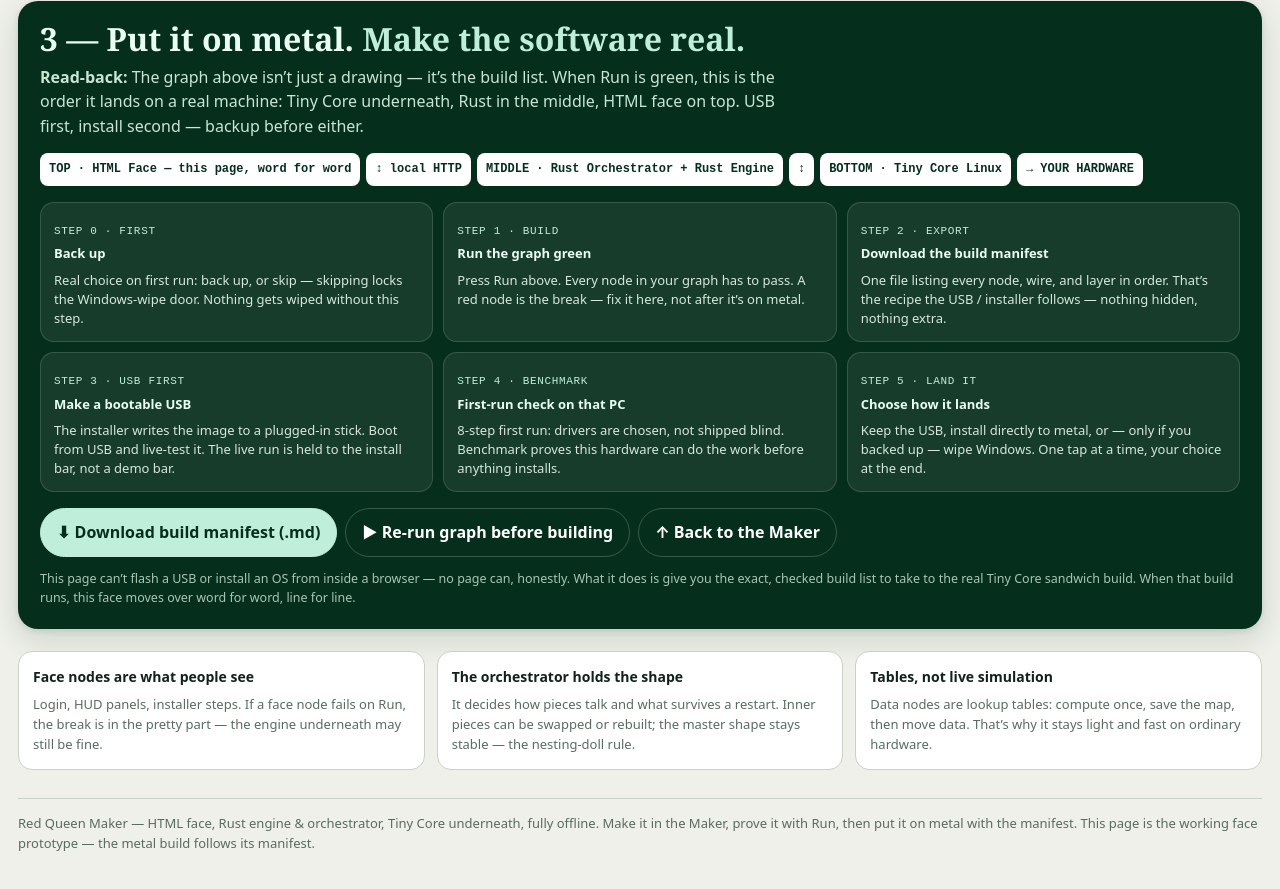
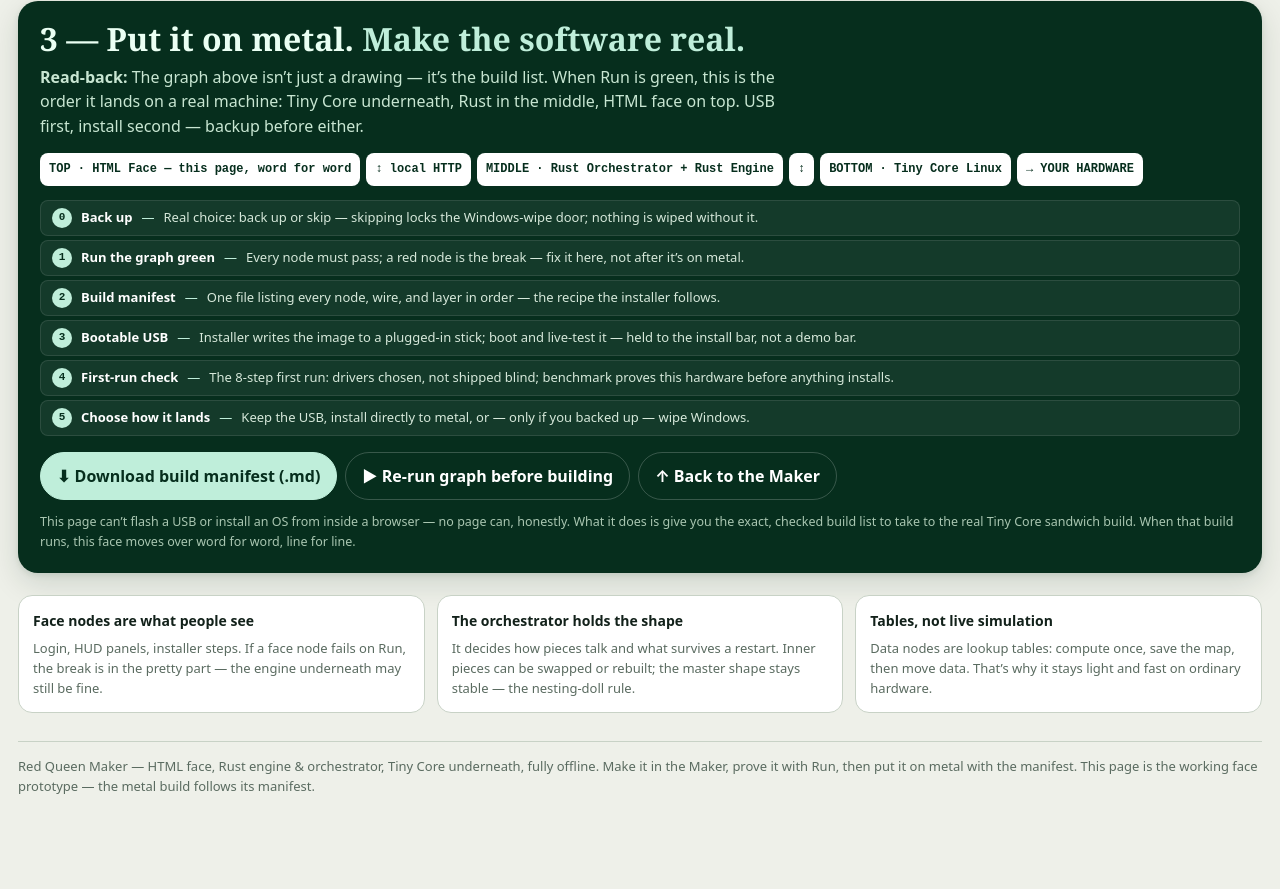
Before and after one commit to Scarlet1987/scarlet1987.github.io, a plain HTML site: page node-workspace.html in a window 1280 px wide. Shown: the part 2134-3023 px from the top of the page. After the commit the page ends 2995 px from the top, so only its background shows below. Drawn offline with Linux system fonts and the light colour scheme.

Commit message:
Emerald Node: tighten section 3 to six slim one-line step rows
The Put-it-on-metal steps are now six slim one-line rows instead of
six large cards. FAQ cleanup from the previous commit stays.
Same HTML as the on-metal copy at ~/node-workspace.html.

```diff
--- a/node-workspace.html
+++ b/node-workspace.html
@@ -139,12 +139,12 @@ body.ws-focus .canvas.tall{height:calc(100dvh - 210px)!important}
 .metal h2{font-family:Georgia,serif;font-size:32px;line-height:1;margin:0}
 .metal h2 em{color:var(--mint);font-style:normal}
 .metal p.lead{color:#c8e6d2;max-width:760px;margin:10px 0 0}
-.metal-steps{display:grid;grid-template-columns:repeat(3,1fr);gap:10px;margin-top:16px}
-@media(max-width:860px){.metal-steps{grid-template-columns:1fr 1fr}}
-@media(max-width:560px){.metal-steps{grid-template-columns:1fr}}
-.metal-step{background:rgba(255,255,255,.07);border:1px solid rgba(255,255,255,.14);border-radius:14px;padding:13px}
-.metal-step b{font-size:13px}.metal-step span{font-family:ui-monospace,monospace;font-size:11px;color:var(--mint);text-transform:uppercase;letter-spacing:.06em}
-.metal-step p{margin:6px 0 0;font-size:13px;color:#d6e8da;line-height:1.45}
+.metal-steps{display:flex;flex-direction:column;gap:4px;margin-top:14px}
+.metal-step{display:flex;align-items:baseline;gap:9px;background:rgba(255,255,255,.06);border:1px solid rgba(255,255,255,.10);border-radius:8px;padding:7px 11px;font-size:13px;line-height:1.4;color:#d6e8da}
+.metal-step .n{flex:0 0 auto;font-family:ui-monospace,monospace;font-size:11px;font-weight:700;color:var(--accent-dark);background:var(--mint);border-radius:999px;min-width:20px;height:20px;display:inline-grid;place-items:center;align-self:center}
+.metal-step b{color:#fff;white-space:nowrap}
+.metal-step .sep{color:var(--mint);flex:0 0 auto}
+@media(max-width:560px){.metal-step{flex-wrap:wrap;gap:4px 7px}.metal-step b{white-space:normal}}
 .metal-actions{display:flex;flex-wrap:wrap;gap:8px;margin-top:16px}
 .metal-actions button{border-radius:999px;padding:11px 16px;font-weight:700;cursor:pointer;border:1px solid rgba(255,255,255,.2)}
 .metal-actions .dl{background:var(--mint);color:var(--accent-dark);border-color:var(--mint)}
@@ -313,14 +313,14 @@ footer{margin-top:28px;color:var(--muted);font-size:13px;border-top:1px solid va
     <h2>3 — Put it on metal. <em>Make the software real.</em></h2>
     <p class="lead"><strong>Read-back:</strong> The graph above isn’t just a drawing — it’s the build list. When Run is green, this is the order it lands on a real machine: Tiny Core underneath, Rust in the middle, HTML face on top. USB first, install second — backup before either.</p>
     <div class="sandwich"><span>TOP · HTML Face — this page, word for word</span><span>↕ local HTTP</span><span>MIDDLE · Rust Orchestrator + Rust Engine</span><span>↕</span><span>BOTTOM · Tiny Core Linux</span><span>→ YOUR HARDWARE</span></div>
-    <div class="metal-steps">
-      <article class="metal-step"><span>Step 0 · First</span><br><b>Back up</b><p>Real choice on first run: back up, or skip — skipping locks the Windows-wipe door. Nothing gets wiped without this step.</p></article>
-      <article class="metal-step"><span>Step 1 · Build</span><br><b>Run the graph green</b><p>Press Run above. Every node in your graph has to pass. A red node is the break — fix it here, not after it’s on metal.</p></article>
-      <article class="metal-step"><span>Step 2 · Export</span><br><b>Download the build manifest</b><p>One file listing every node, wire, and layer in order. That’s the recipe the USB / installer follows — nothing hidden, nothing extra.</p></article>
-      <article class="metal-step"><span>Step 3 · USB first</span><br><b>Make a bootable USB</b><p>The installer writes the image to a plugged-in stick. Boot from USB and live-test it. The live run is held to the install bar, not a demo bar.</p></article>
-      <article class="metal-step"><span>Step 4 · Benchmark</span><br><b>First-run check on that PC</b><p>8-step first run: drivers are chosen, not shipped blind. Benchmark proves this hardware can do the work before anything installs.</p></article>
-      <article class="metal-step"><span>Step 5 · Land it</span><br><b>Choose how it lands</b><p>Keep the USB, install directly to metal, or — only if you backed up — wipe Windows. One tap at a time, your choice at the end.</p></article>
-    </div>
+    <ol class="metal-steps" style="list-style:none;padding:0">
+      <li class="metal-step"><span class="n">0</span><b>Back up</b><span class="sep">—</span><span>Real choice: back up or skip — skipping locks the Windows-wipe door; nothing is wiped without it.</span></li>
+      <li class="metal-step"><span class="n">1</span><b>Run the graph green</b><span class="sep">—</span><span>Every node must pass; a red node is the break — fix it here, not after it’s on metal.</span></li>
+      <li class="metal-step"><span class="n">2</span><b>Build manifest</b><span class="sep">—</span><span>One file listing every node, wire, and layer in order — the recipe the installer follows.</span></li>
+      <li class="metal-step"><span class="n">3</span><b>Bootable USB</b><span class="sep">—</span><span>Installer writes the image to a plugged-in stick; boot and live-test it — held to the install bar, not a demo bar.</span></li>
+      <li class="metal-step"><span class="n">4</span><b>First-run check</b><span class="sep">—</span><span>The 8-step first run: drivers chosen, not shipped blind; benchmark proves this hardware before anything installs.</span></li>
+      <li class="metal-step"><span class="n">5</span><b>Choose how it lands</b><span class="sep">—</span><span>Keep the USB, install directly to metal, or — only if you backed up — wipe Windows.</span></li>
+    </ol>
     <div class="metal-actions">
       <button class="dl" id="manifestBtn">⬇ Download build manifest (.md)</button>
       <button class="ghost" id="metalRunBtn">▶ Re-run graph before building</button>
```
